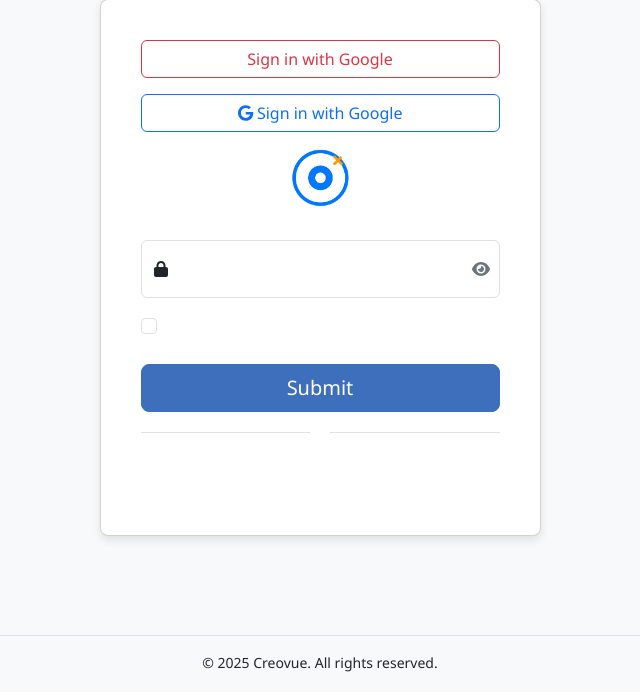
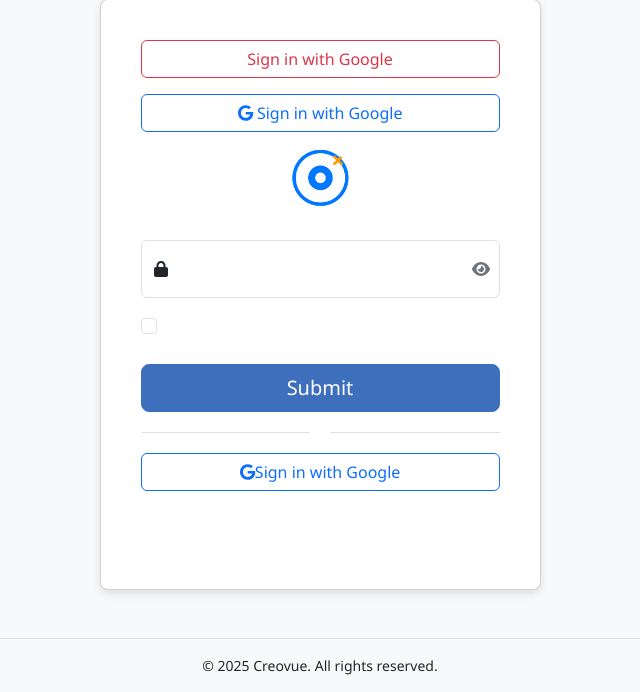
Before and after one commit to imosudi/Creovue, a Flask app: template Creovue/templates/security/login_user.html in a window 1280 px wide. Shown: the part 111-803 px from the top of the page, without its empty margins (320-960 px from the left). Run offline with Flask 3, Linux system fonts and the light colour scheme; the template is opened without the code that fills it: most values are stand-ins (such as "Sample title", 1, 10 or a date in 2020); form fields are guessed from the names that the template uses; parts of the project's set-up code (start-up, migrations or seed data) failed here and were passed over; some libraries are stand-ins or nearby versions.

Commit message:
Update requirements

```diff
--- a/Creovue/templates/security/login_user.html
+++ b/Creovue/templates/security/login_user.html
@@ -245,6 +245,9 @@
           <div class="oauth-container mt-3">
             {% for provider in security.oauthglue.provider_names %}
               <form method="post" id="{{ provider }}_form" name="{{ provider }}_form">
+                <button href="{{ url_for('google_login') }}" class="btn btn-outline-primary w-100 mb-3">
+                  <i class="fab fa-google"></i> Sign in with Google
+              </button>
                 <button type="submit" class="btn oauth-btn oauth-{{ provider|lower }}" formaction="{{ url_for_security('oauthstart', name=provider) }}{{ prop_next() }}">
                   {% if provider|lower == 'google' %}
                     <i class="fab fa-google"></i>
```
